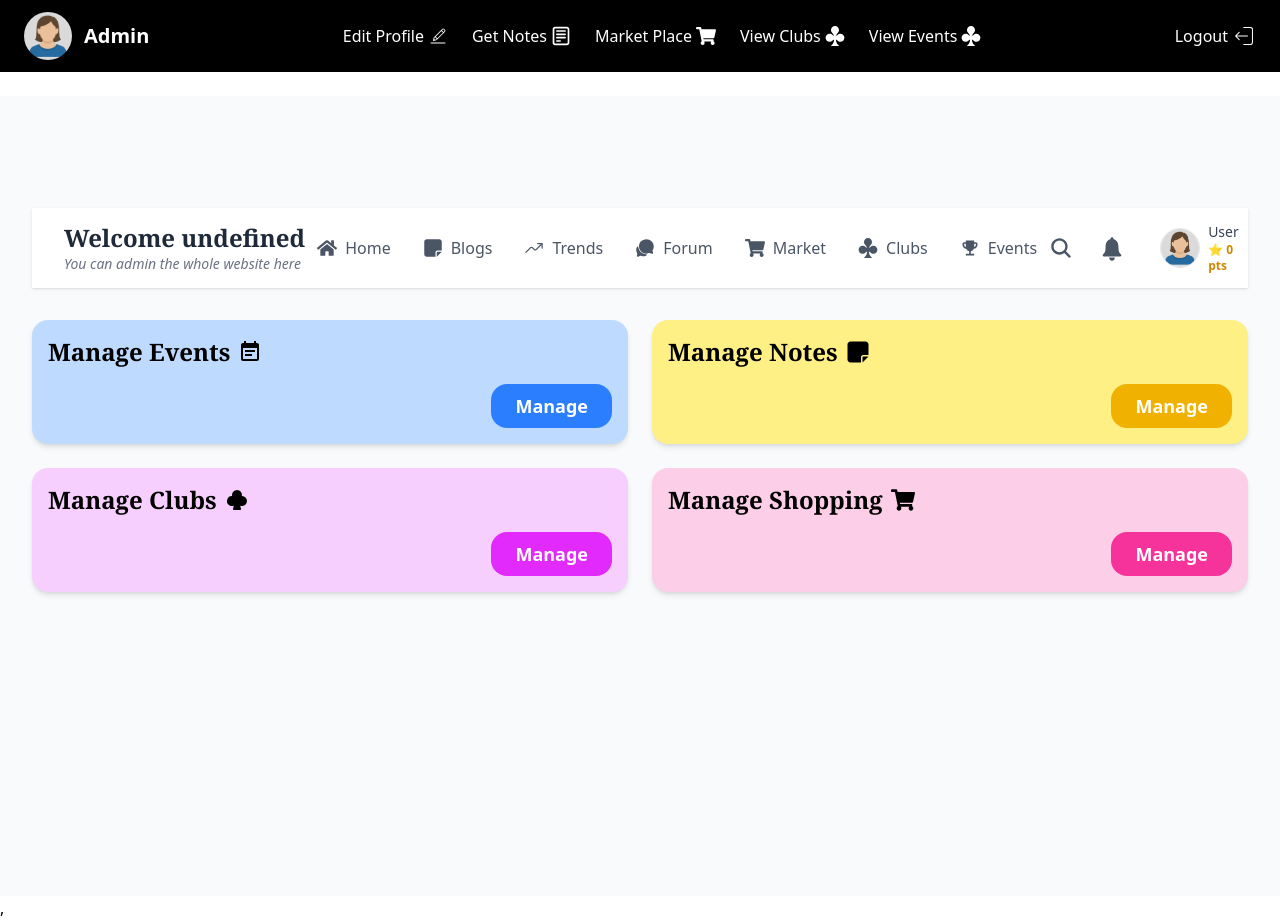
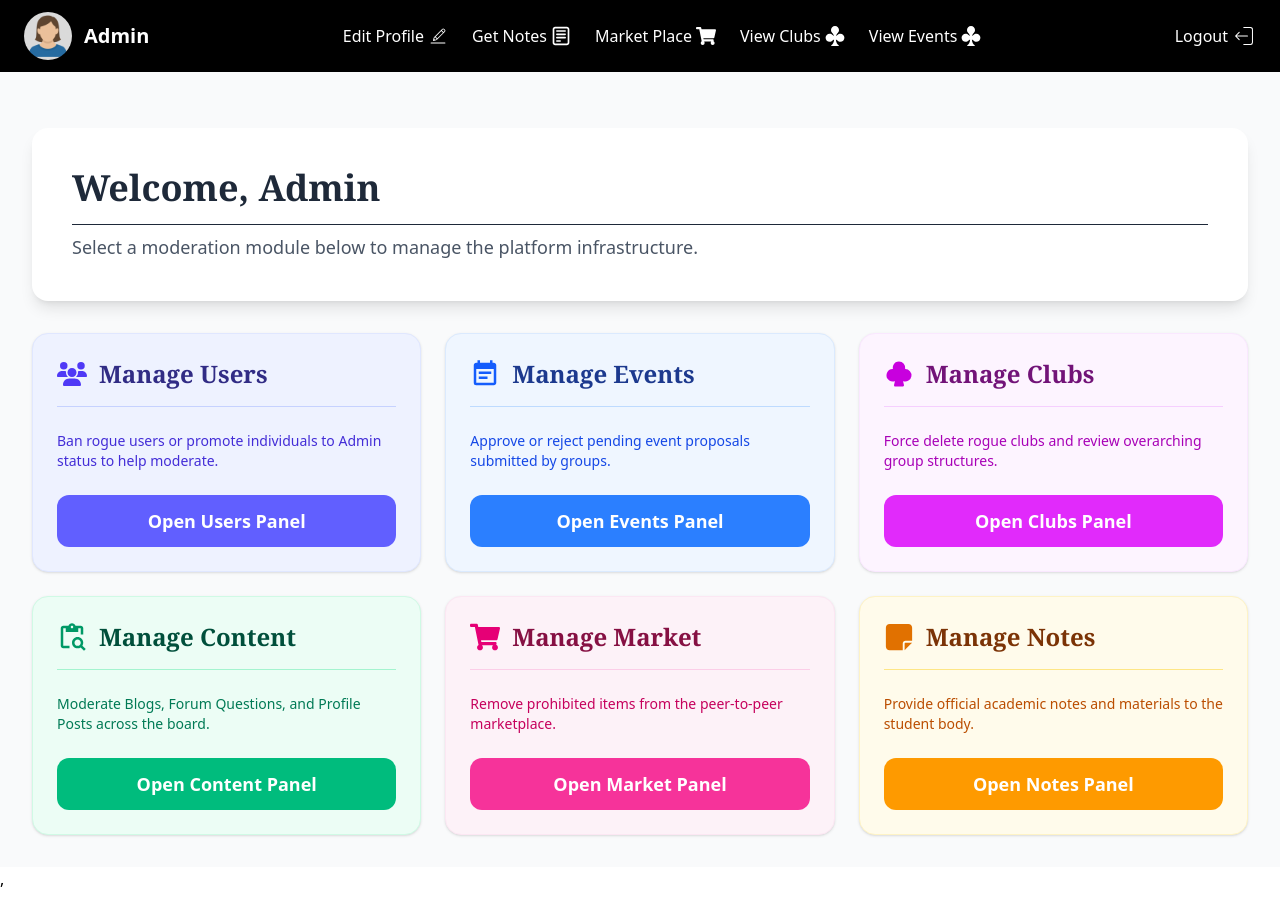
Before and after one commit to Asim12312/student-sphere-app, a React (Vite) app: page /AdminDashboard in a window 1280 px wide. After the commit the page ends 891 px from the top, so only its background shows below. Built offline with nearby package versions, Linux system fonts and the light colour scheme.

Commit message:
modify admin dashboard for easy user excess

```diff
--- a/pages/admin/AdminDashboard.jsx
+++ b/pages/admin/AdminDashboard.jsx
@@ -1,93 +1,123 @@
 import { NavLink } from "react-router-dom";
 import { MdEventNote } from "react-icons/md";
-import { FaNoteSticky } from "react-icons/fa6";
+import { FaNoteSticky, FaUsers } from "react-icons/fa6";
 import { TbClubsFilled } from "react-icons/tb";
 import { FaShoppingCart } from "react-icons/fa";
-import Header from "../../components/Header";
+import { MdContentPasteSearch } from "react-icons/md";
 import AdminSidebar from "../../components/admin/AdminSidebar";
 
 const AdminDashboard = () => {
-    const userData = JSON.parse(localStorage.getItem("adminData"));
+    const userData = JSON.parse(localStorage.getItem("adminData")) || { username: "Admin" };
 
     return (
-        <>
-            {/* Top Fixed Header */}
+        <div className="min-h-screen bg-gray-50 flex flex-col">
             <AdminSidebar />
 
-            {/* Main Dashboard Content */}
-            <div className="pt-28 px-4 md:px-8 overflow-y-auto min-h-screen bg-gray-50">
-                <Header
-                    message1={`Welcome ${userData?.username}`}
-                    message2="You can admin the whole website here"
-                />
+            <div className="flex-grow p-4 md:p-8 pt-28">
+                <div className="max-w-7xl mx-auto bg-white rounded-2xl shadow-lg p-6 md:p-10 mb-8">
+                    <h1 className="text-4xl font-bold font-serif text-gray-800 mb-2 border-b pb-4">
+                        Welcome, {userData?.username}
+                    </h1>
+                    <p className="text-gray-600 text-lg">
+                        Select a moderation module below to manage the platform infrastructure.
+                    </p>
+                </div>
 
-                <div className="grid grid-cols-1 md:grid-cols-2 gap-6 mt-8">
-                    {/* Manage Events */}
-                    <div className="bg-blue-200 rounded-2xl p-4 flex flex-col justify-between shadow-md">
-                        <div className="flex items-center gap-2 mb-4">
-                            <p className="font-semibold text-2xl font-serif">Manage Events</p>
-                            <MdEventNote className="text-2xl" />
+                <div className="max-w-7xl mx-auto grid grid-cols-1 sm:grid-cols-2 lg:grid-cols-3 gap-6">
+
+                    {/* Manage Users */}
+                    <div className="bg-indigo-50 border border-indigo-100 rounded-2xl p-6 flex flex-col justify-between shadow-sm hover:shadow-md transition">
+                        <div className="flex items-center gap-3 mb-6 border-b border-indigo-200 pb-4">
+                            <FaUsers className="text-indigo-600 text-3xl" />
+                            <p className="font-semibold text-2xl font-serif text-indigo-900">Manage Users</p>
                         </div>
-                        <div className="flex justify-end">
+                        <p className="text-indigo-700 text-sm mb-6 flex-grow">Ban rogue users or promote individuals to Admin status to help moderate.</p>
                         <NavLink
-                                to="/events"
-                                className="bg-blue-500 hover:bg-blue-600 text-white font-semibold text-lg rounded-2xl px-6 py-2 transition"
+                            to="/manageUsers"
+                            className="bg-indigo-500 hover:bg-indigo-600 text-center text-white font-semibold text-lg rounded-xl px-6 py-3 transition w-full"
                         >
-                                Manage
+                            Open Users Panel
                         </NavLink>
                     </div>
+
+                    {/* Manage Events */}
+                    <div className="bg-blue-50 border border-blue-100 rounded-2xl p-6 flex flex-col justify-between shadow-sm hover:shadow-md transition">
+                        <div className="flex items-center gap-3 mb-6 border-b border-blue-200 pb-4">
+                            <MdEventNote className="text-blue-600 text-3xl" />
+                            <p className="font-semibold text-2xl font-serif text-blue-900">Manage Events</p>
+                        </div>
+                        <p className="text-blue-700 text-sm mb-6 flex-grow">Approve or reject pending event proposals submitted by groups.</p>
+                        <NavLink
+                            to="/manageEvents"
+                            className="bg-blue-500 hover:bg-blue-600 text-center text-white font-semibold text-lg rounded-xl px-6 py-3 transition w-full"
+                        >
+                            Open Events Panel
+                        </NavLink>
+                    </div>
+
+                    {/* Manage Clubs */}
+                    <div className="bg-fuchsia-50 border border-fuchsia-100 rounded-2xl p-6 flex flex-col justify-between shadow-sm hover:shadow-md transition">
+                        <div className="flex items-center gap-3 mb-6 border-b border-fuchsia-200 pb-4">
+                            <TbClubsFilled className="text-fuchsia-600 text-3xl" />
+                            <p className="font-semibold text-2xl font-serif text-fuchsia-900">Manage Clubs</p>
+                        </div>
+                        <p className="text-fuchsia-700 text-sm mb-6 flex-grow">Force delete rogue clubs and review overarching group structures.</p>
+                        <NavLink
+                            to="/manageClubs"
+                            className="bg-fuchsia-500 hover:bg-fuchsia-600 text-center text-white font-semibold text-lg rounded-xl px-6 py-3 transition w-full"
+                        >
+                            Open Clubs Panel
+                        </NavLink>
+                    </div>
+
+                    {/* Manage Content */}
+                    <div className="bg-emerald-50 border border-emerald-100 rounded-2xl p-6 flex flex-col justify-between shadow-sm hover:shadow-md transition">
+                        <div className="flex items-center gap-3 mb-6 border-b border-emerald-200 pb-4">
+                            <MdContentPasteSearch className="text-emerald-600 text-3xl" />
+                            <p className="font-semibold text-2xl font-serif text-emerald-900">Manage Content</p>
+                        </div>
+                        <p className="text-emerald-700 text-sm mb-6 flex-grow">Moderate Blogs, Forum Questions, and Profile Posts across the board.</p>
+                        <NavLink
+                            to="/manageContent"
+                            className="bg-emerald-500 hover:bg-emerald-600 text-center text-white font-semibold text-lg rounded-xl px-6 py-3 transition w-full"
+                        >
+                            Open Content Panel
+                        </NavLink>
+                    </div>
+
+                    {/* Manage Shopping */}
+                    <div className="bg-pink-50 border border-pink-100 rounded-2xl p-6 flex flex-col justify-between shadow-sm hover:shadow-md transition">
+                        <div className="flex items-center gap-3 mb-6 border-b border-pink-200 pb-4">
+                            <FaShoppingCart className="text-pink-600 text-3xl" />
+                            <p className="font-semibold text-2xl font-serif text-pink-900">Manage Market</p>
+                        </div>
+                        <p className="text-pink-700 text-sm mb-6 flex-grow">Remove prohibited items from the peer-to-peer marketplace.</p>
+                        <NavLink
+                            to="/manageMarket"
+                            className="bg-pink-500 hover:bg-pink-600 text-center text-white font-semibold text-lg rounded-xl px-6 py-3 transition w-full"
+                        >
+                            Open Market Panel
+                        </NavLink>
                     </div>
 
                     {/* Manage Notes */}
-                    <div className="bg-yellow-200 rounded-2xl p-4 flex flex-col justify-between shadow-md">
-                        <div className="flex items-center gap-2 mb-4">
-                            <p className="font-semibold text-2xl font-serif">Manage Notes</p>
-                            <FaNoteSticky className="text-2xl" />
+                    <div className="bg-amber-50 border border-amber-100 rounded-2xl p-6 flex flex-col justify-between shadow-sm hover:shadow-md transition">
+                        <div className="flex items-center gap-3 mb-6 border-b border-amber-200 pb-4">
+                            <FaNoteSticky className="text-amber-600 text-3xl" />
+                            <p className="font-semibold text-2xl font-serif text-amber-900">Manage Notes</p>
                         </div>
-                        <div className="flex justify-end">
+                        <p className="text-amber-700 text-sm mb-6 flex-grow">Provide official academic notes and materials to the student body.</p>
                         <NavLink
                             to="/manageNotes"
-                                className="bg-yellow-500 hover:bg-yellow-600 text-white font-semibold text-lg rounded-2xl px-6 py-2 transition"
+                            className="bg-amber-500 hover:bg-amber-600 text-center text-white font-semibold text-lg rounded-xl px-6 py-3 transition w-full"
                         >
-                                Manage
+                            Open Notes Panel
                         </NavLink>
                     </div>
-                    </div>
 
-                    {/* Manage Clubs */}
-                    <div className="bg-fuchsia-200 rounded-2xl p-4 flex flex-col justify-between shadow-md">
-                        <div className="flex items-center gap-2 mb-4">
-                            <p className="font-semibold text-2xl font-serif">Manage Clubs</p>
-                            <TbClubsFilled className="text-2xl" />
-                        </div>
-                        <div className="flex justify-end">
-                            <NavLink
-                                to="/clubs"
-                                className="bg-fuchsia-500 hover:bg-fuchsia-600 text-white font-semibold text-lg rounded-2xl px-6 py-2 transition"
-                            >
-                                Manage
-                            </NavLink>
-                        </div>
-                    </div>
-
-                    {/* Manage Shopping */}
-                    <div className="bg-pink-200 rounded-2xl p-4 flex flex-col justify-between shadow-md">
-                        <div className="flex items-center gap-2 mb-4">
-                            <p className="font-semibold text-2xl font-serif">Manage Shopping</p>
-                            <FaShoppingCart className="text-2xl" />
-                        </div>
-                        <div className="flex justify-end">
-                            <NavLink
-                                to="/market"
-                                className="bg-pink-500 hover:bg-pink-600 text-white font-semibold text-lg rounded-2xl px-6 py-2 transition"
-                            >
-                                Manage
-                            </NavLink>
                 </div>
             </div>
         </div>
-            </div>
-        </>
     );
 };
 
```
Lines whose indentation alone changed are shown as unchanged.
